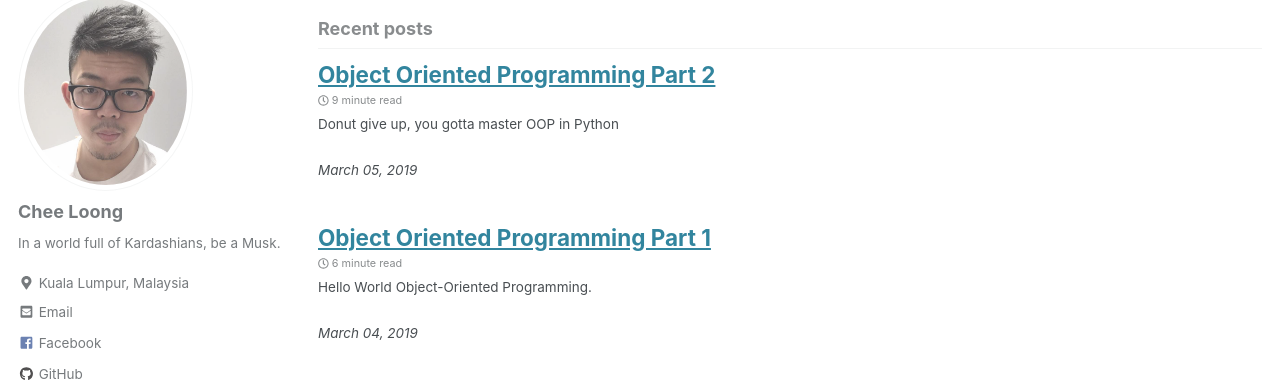
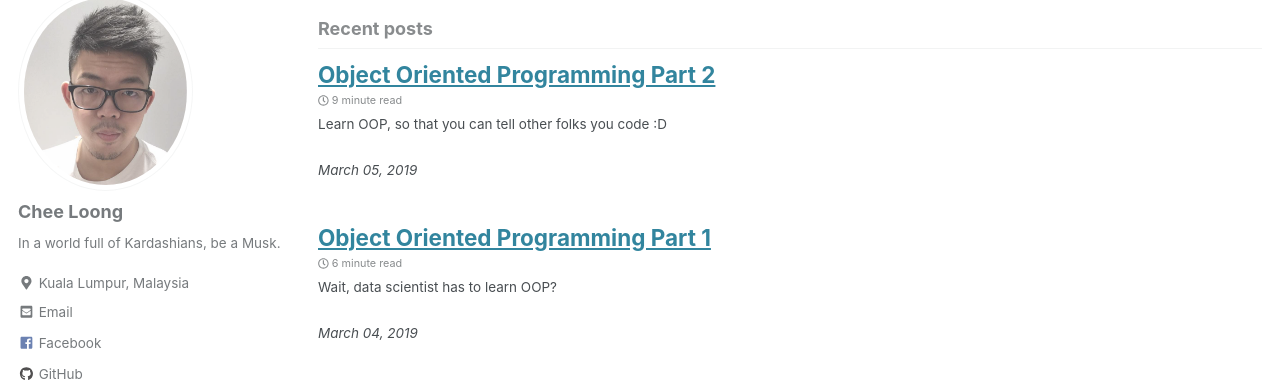
Before and after one commit to CheeLoong/CheeLoong.github.io, a Jekyll site: the page built from index.html, in a window 1280 px wide and 900 px high, scrolled down 390 px. Shown: the part 144-528 px from the top of the window. Built offline with Jekyll 4.4.1, drawn with Linux system fonts in a browser that asks for light colours; cached includes are drawn as plain includes; the list of posts is cut into pages by our own code.

Commit message:
cool excerpts

```diff
--- a/_posts/2019-03-04-OOP01.md
+++ b/_posts/2019-03-04-OOP01.md
@@ -3,7 +3,7 @@ title: "Object Oriented Programming Part 1"
 date: 2019-03-04
 permalink: /OOP01/
 tags: [OOP, Python]
-excerpt: "Hello ~~World~~ Object-Oriented Programming."
+excerpt: "Wait, data scientist has to learn OOP?"
 mathjax: "true"
 ---
 
--- a/_posts/2019-03-05-OOP02.md
+++ b/_posts/2019-03-05-OOP02.md
@@ -3,7 +3,7 @@ title: "Object Oriented Programming Part 2"
 date: 2019-03-05
 permalink: /OOP02/
 tags: [OOP, Python]
-excerpt: "Donut give up, you gotta master OOP in Python"
+excerpt: "Learn OOP, so that you can tell other folks you code :D"
 mathjax: "true"
 ---
 
```
